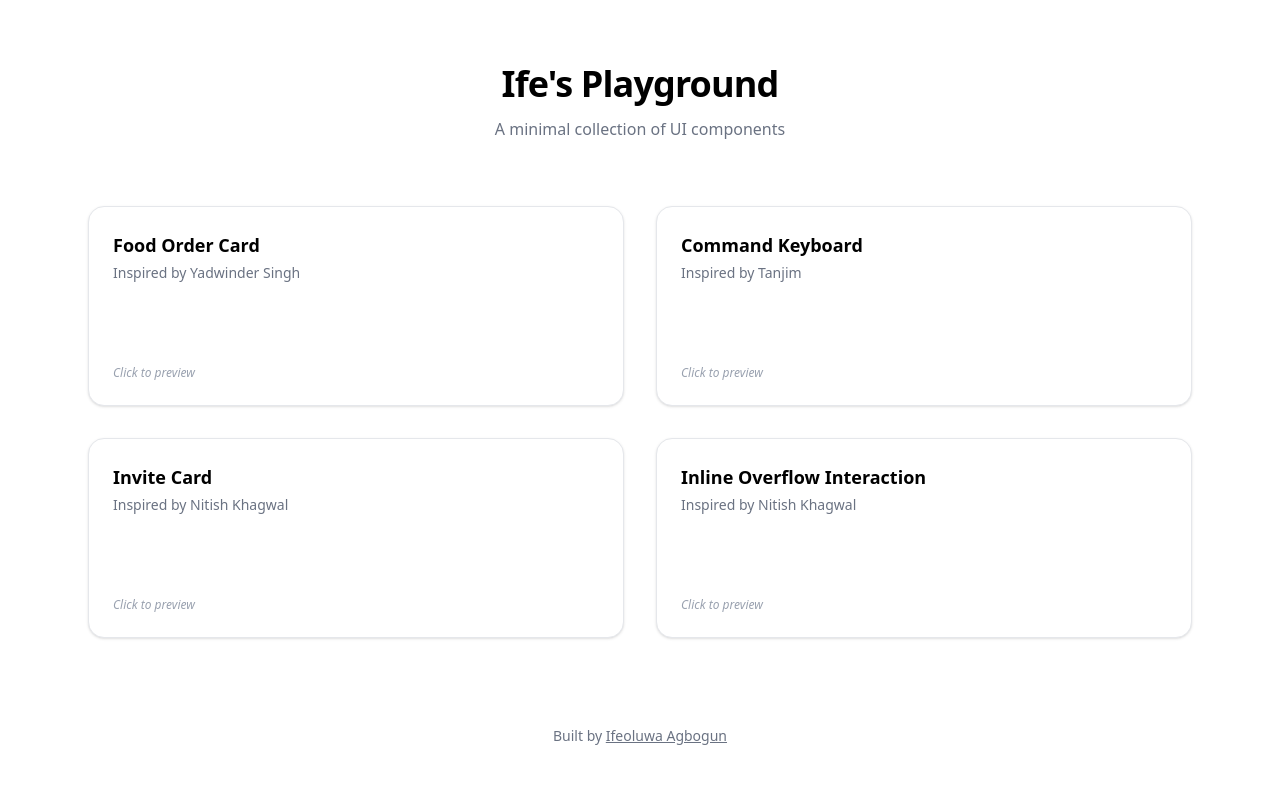
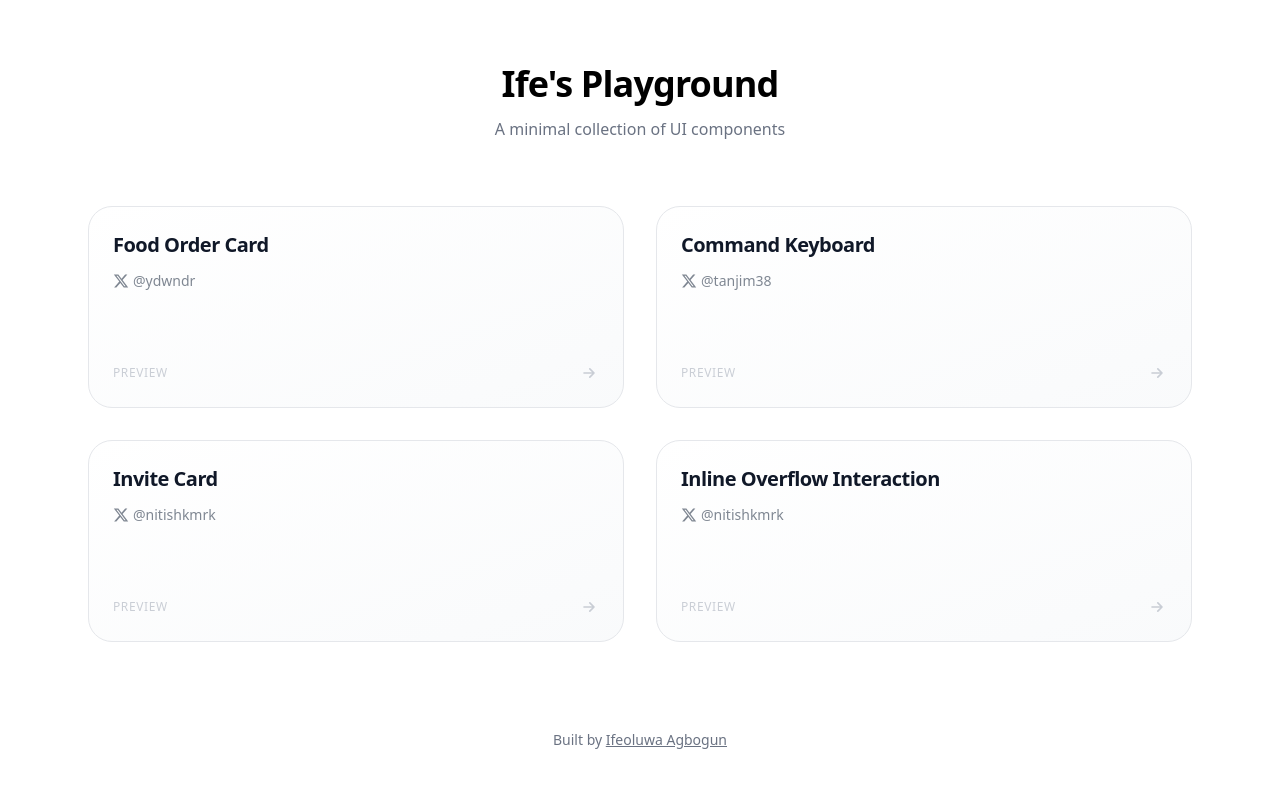
Before and after one commit to paul1029-ife/design-recreation, a React (Vite) app: page / in a window 1280 px wide. Shown: the top 788 px of the page. Built offline with nearby package versions, Linux system fonts and the light colour scheme.

Commit message:
fix: Update command keyboard layout.

```diff
--- a/src/App.tsx
+++ b/src/App.tsx
@@ -11,25 +11,25 @@ const components: PlaygroundComponent[] = [
   {
     id: 1,
     name: "Food Order Card",
-    source: "Yadwinder Singh",
+    source: "ydwndr",
     component: FoodOrderCard,
   },
   {
     id: 2,
     name: "Command Keyboard",
-    source: "Tanjim",
+    source: "tanjim38",
     component: CommandPalette,
   },
   {
     id: 3,
     name: "Invite Card",
-    source: "Nitish Khagwal",
+    source: "nitishkmrk",
     component: InviteCard,
   },
   {
     id: 4,
     name: "Inline Overflow Interaction",
-    source: "Nitish Khagwal",
+    source: "nitishkmrk",
     component: InlineOverflow,
   },
 ];
--- a/src/components/global/ComponentCard.tsx
+++ b/src/components/global/ComponentCard.tsx
@@ -1,18 +1,117 @@
 import { motion } from "framer-motion";
-import type { ComponentCardProps } from "../..//types";
-const ComponentCard = ({ name, source, onClick }: ComponentCardProps) => (
+
+interface ComponentCardProps {
+  name: string;
+  source: string;
+  onClick: () => void;
+}
+
+const ComponentCard = ({ name, source, onClick }: ComponentCardProps) => {
+  return (
     <motion.div
-    whileHover={{ y: -4 }}
-    transition={{ duration: 0.24 }}
       onClick={onClick}
-    className="bg-white border border-gray-200 rounded-2xl shadow-sm hover:shadow-md transition-all cursor-pointer flex flex-col justify-between p-6 min-h-[200px]"
+      className="group relative bg-gradient-to-br from-white to-gray-50 border border-gray-200 rounded-3xl cursor-pointer overflow-hidden"
+      whileHover="hover"
+      initial="initial"
+      variants={{
+        initial: { scale: 1 },
+        hover: { scale: 1.02 },
+      }}
+      transition={{
+        type: "spring",
+        stiffness: 400,
+        damping: 25,
+      }}
     >
-    <div>
-      <h3 className="text-lg font-semibold text-black mb-1">{name}</h3>
-      <p className="text-sm text-gray-500">Inspired by {source}</p>
+      <motion.div
+        className="absolute inset-0 bg-gradient-to-br from-blue-50/0 via-purple-50/0 to-pink-50/0"
+        variants={{
+          initial: { opacity: 0 },
+          hover: { opacity: 1 },
+        }}
+        transition={{ duration: 0.4 }}
+      />
+
+      <motion.div
+        className="absolute inset-0 -translate-x-full bg-gradient-to-r from-transparent via-white/20 to-transparent"
+        variants={{
+          initial: { x: "-100%" },
+          hover: { x: "100%" },
+        }}
+        transition={{ duration: 0.7, ease: "easeInOut" }}
+      />
+
+      <div className="relative p-6 flex flex-col justify-between min-h-[200px]">
+        <div className="space-y-3">
+          <motion.h3
+            className="text-xl font-semibold text-gray-900 tracking-tight"
+            variants={{
+              initial: { x: 0 },
+              hover: { x: 4 },
+            }}
+            transition={{ duration: 0.3 }}
+          >
+            {name}
+          </motion.h3>
+
+          <motion.div
+            className="flex items-center gap-1 text-sm text-gray-600"
+            variants={{
+              initial: { opacity: 0.7 },
+              hover: { opacity: 1 },
+            }}
+          >
+            <svg className="w-4 h-4" viewBox="0 0 24 24" fill="currentColor">
+              <path d="M18.244 2.25h3.308l-7.227 8.26 8.502 11.24H16.17l-5.214-6.817L4.99 21.75H1.68l7.73-8.835L1.254 2.25H8.08l4.713 6.231zm-1.161 17.52h1.833L7.084 4.126H5.117z" />
+            </svg>
+            <span className="font-medium">@{source}</span>
+          </motion.div>
         </div>
-    <div className="text-gray-400 text-xs mt-4 italic">Click to preview</div>
+
+        <motion.div
+          className="flex items-center justify-between mt-8"
+          variants={{
+            initial: { opacity: 0.5, y: 0 },
+            hover: { opacity: 1, y: -2 },
+          }}
+          transition={{ duration: 0.3 }}
+        >
+          <span className="text-xs font-medium text-gray-400 uppercase tracking-wider">
+            Preview
+          </span>
+          <motion.div
+            variants={{
+              initial: { x: 0 },
+              hover: { x: 4 },
+            }}
+            transition={{ duration: 0.3 }}
+          >
+            <svg
+              className="w-5 h-5 text-gray-400 group-hover:text-gray-900 transition-colors"
+              fill="none"
+              viewBox="0 0 24 24"
+              stroke="currentColor"
+              strokeWidth={2}
+            >
+              <path
+                strokeLinecap="round"
+                strokeLinejoin="round"
+                d="M13 7l5 5m0 0l-5 5m5-5H6"
+              />
+            </svg>
+          </motion.div>
+        </motion.div>
+      </div>
+      <motion.div
+        className="absolute inset-0 rounded-3xl border-2 border-gray-900 pointer-events-none"
+        variants={{
+          initial: { opacity: 0 },
+          hover: { opacity: 0.05 },
+        }}
+        transition={{ duration: 0.3 }}
+      />
     </motion.div>
   );
+};
 
 export default ComponentCard;
--- a/src/components/global/Modal.tsx
+++ b/src/components/global/Modal.tsx
@@ -1,4 +1,4 @@
-import { motion, AnimatePresence } from "framer-motion";
+import { motion, AnimatePresence } from "motion/react";
 import type { ModalProps } from "../../types";
 
 const Modal = ({ isOpen, onClose, component: Component }: ModalProps) => {
--- a/src/components/recreations/command-keyboard/CommandKbd.tsx
+++ b/src/components/recreations/command-keyboard/CommandKbd.tsx
@@ -1,5 +1,5 @@
 import { useState, useEffect, type Dispatch, type SetStateAction } from "react";
-import { AnimatePresence, motion } from "framer-motion";
+import { AnimatePresence, motion } from "motion/react";
 import { Search } from "lucide-react";
 import { commands } from "../../../constants/commands";
 
--- a/src/components/recreations/command-keyboard/CommandPalette.tsx
+++ b/src/components/recreations/command-keyboard/CommandPalette.tsx
@@ -1,5 +1,5 @@
 import { useEffect, useRef, useState } from "react";
-import { AnimatePresence } from "framer-motion";
+import { AnimatePresence } from "motion/react";
 import { CollapsedSearch, ExpandedSearch } from "./CommandKbd";
 
 export default function CommandPalette() {
```
Lines whose indentation alone changed are shown as unchanged.
